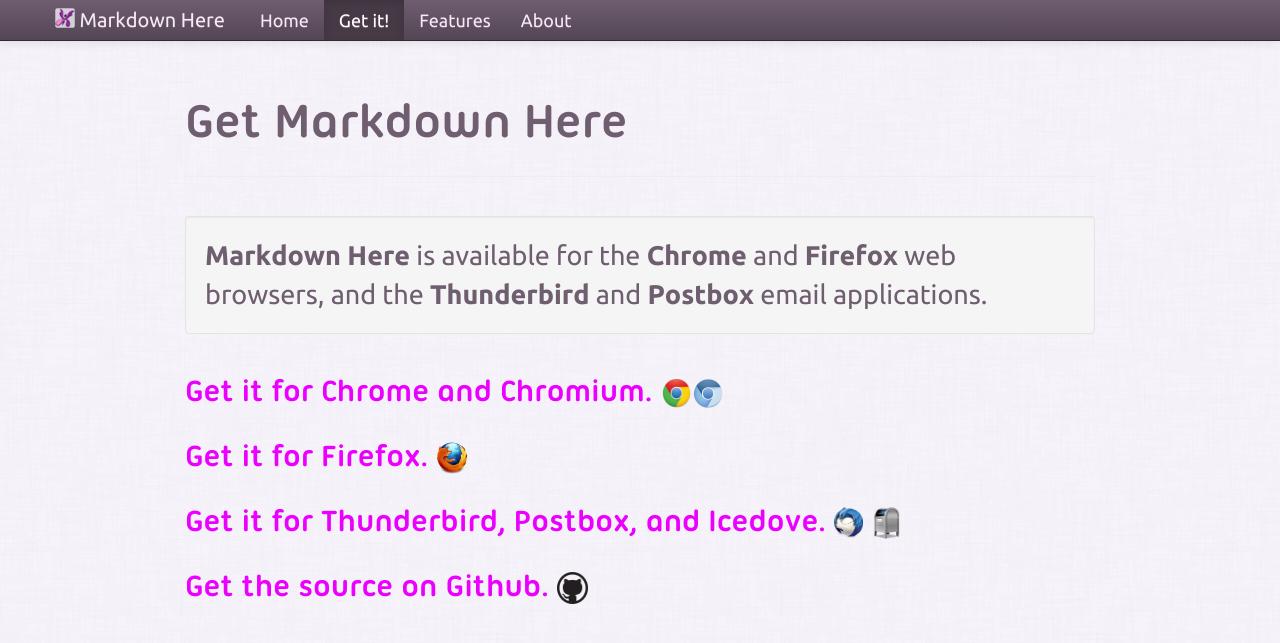
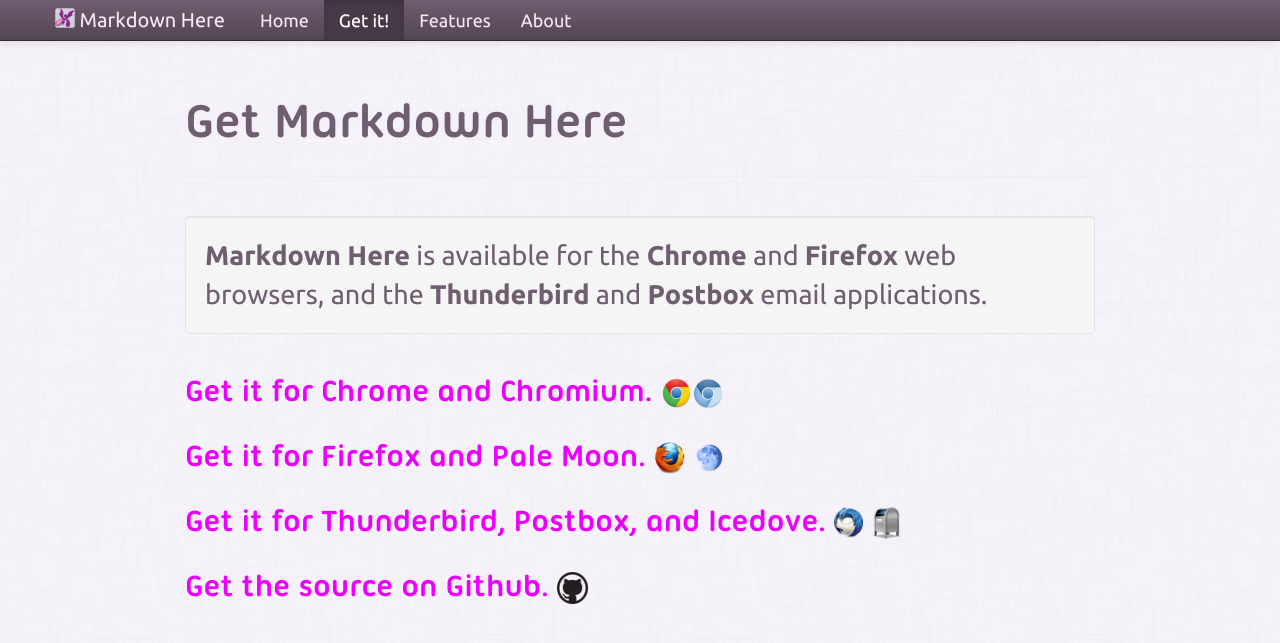
Before and after one commit to adam-p/markdown-here, a Jekyll site: the page built from get.html, in a window 1280 px wide. Shown: the top 643 px of the page. Built offline with Jekyll 4.4.1, drawn with Linux system fonts in a browser that asks for light colours; nearby versions of some CDN libraries.

Commit message:
Added mention of Pale Moon compatibility

```diff
--- a/get.html
+++ b/get.html
@@ -23,8 +23,9 @@
       <img class="browser-logo" src="img/chrome.png"><img class="browser-logo" src="img/chromium.png">
     </h3>
     <h3>
-      <a href="https://addons.mozilla.org/en-US/firefox/addon/markdown-here/">Get it for Firefox.</a>
+      <a href="https://addons.mozilla.org/en-US/firefox/addon/markdown-here/">Get it for Firefox and Pale Moon.</a>
       <img class="browser-logo" src="img/firefox.png">
+      <img class="browser-logo" src="img/palemoon.png">
     </h3>
     <h3>
       <a href="https://addons.mozilla.org/en-US/thunderbird/addon/markdown-here/">Get it for Thunderbird, Postbox, and Icedove.</a>
```
Also changed, not shown: img/palemoon.png (added).
